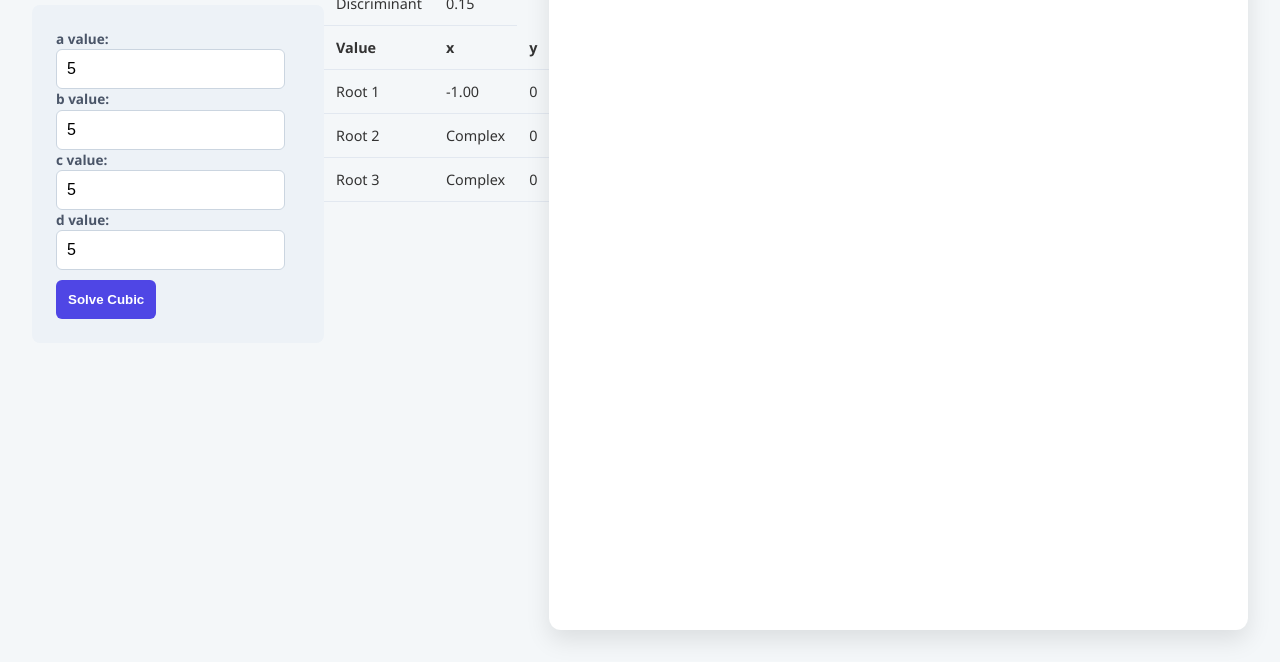
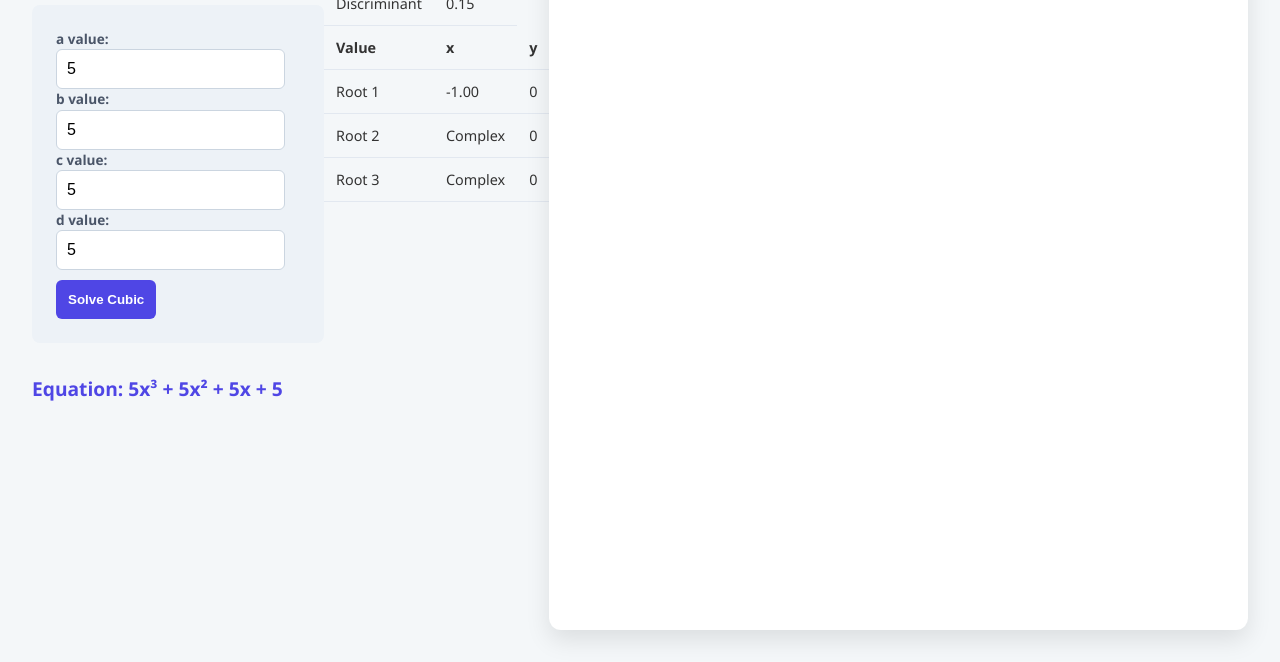
Before and after one commit to athavan710/java-assignment2, a website built with Vite: page CubicSolver/index.html in a window 1280 px wide. Both pictures are taken after typing "5", "5", "5", "5" into the empty fields and a click on the button "Solve Cubic". Shown: the part 138-800 px from the top of the page. Built offline with nearby package versions, Linux system fonts and the light colour scheme.

Commit message:
Able to display equation now

```diff
--- a/CubicSolver/index.html
+++ b/CubicSolver/index.html
@@ -21,8 +21,13 @@
         <label for="d">d value:</label>
         <input type="number" id="d" name="d" placeholder="d value" required />
         <button type="submit">Solve Cubic</button>
-      </div>
+      </div> </form> <div id="equation">
+    <div id="showequation" style="margin-top: 20px; min-height: 1.5em; font-size: 1.2rem; font-weight: bold; color: #4f46e5;">
+    </div>
   </div>
+</div>
+
+
   <div class="results-table">
     <table>
       <tr>
@@ -61,8 +66,7 @@
   </div>
   </form>
 
-  <div id="rootsOutput"></div>
-  </div>
+
 
 
 
--- a/CubicSolver/src/main.ts
+++ b/CubicSolver/src/main.ts
@@ -83,6 +83,11 @@ form?.addEventListener("submit", (event) => {
     (document.getElementById("root3") as HTMLElement).textContent = `${root3}`;
   };
 
+  const display = document.getElementById("showequation");
+  if (display) {
+    display.innerHTML = `Equation: ${a}x³ + ${b}x² + ${c}x + ${d}`;
+  }
+
   // number = rounds, string = complex
 
   // typeof specifices
```
